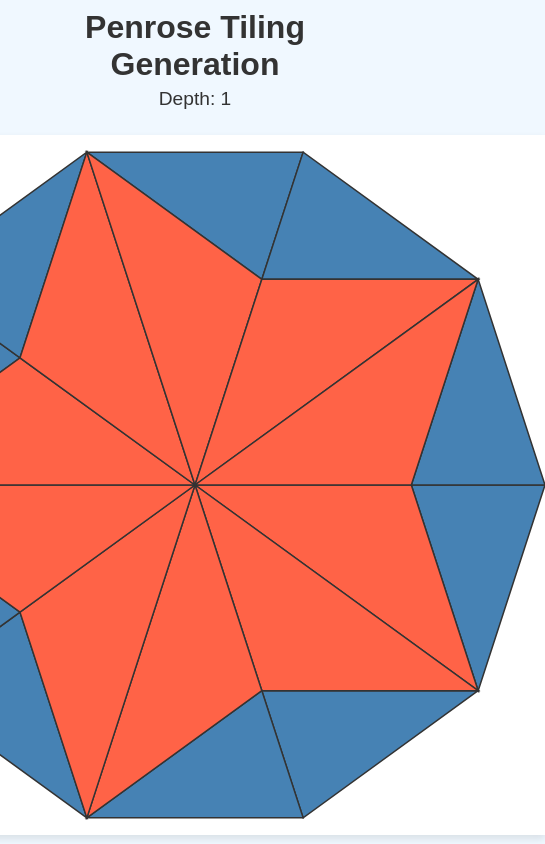
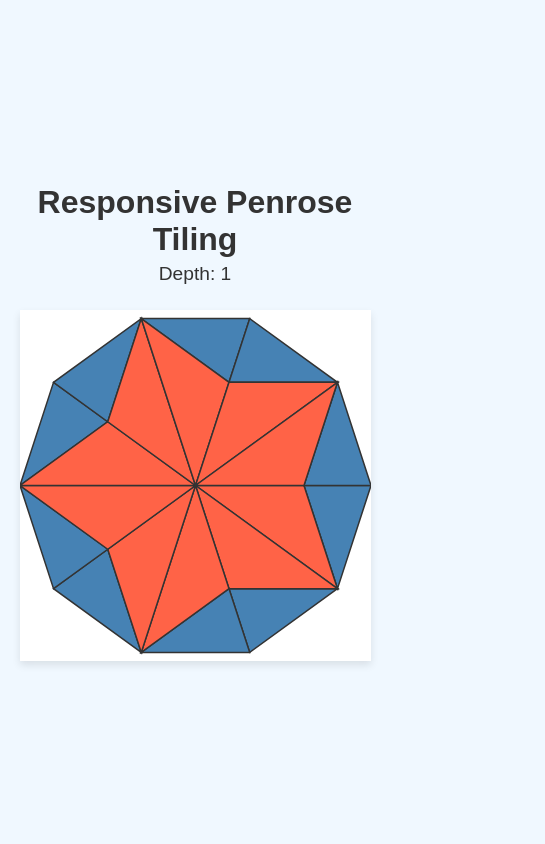
Before and after one commit to 97x/penrose-generation, a plain HTML site: page index.html in a window 390 px wide. Shown: the whole page, 545 px wide, since content can reach past the window. Drawn offline with Linux system fonts and the light colour scheme.

Commit message:
Made responsive

```diff
--- a/index.html
+++ b/index.html
@@ -3,8 +3,8 @@
 <head>
     <meta charset="utf-8">
     <meta name="viewport" content="width=device-width, initial-scale=1.0">
-    <title>Penrose Tiling</title>
-    <style type="text/css">
+    <title>Responsive Penrose Tiling</title>
+    <style>
         html, body {
             height: 100%;
             margin: 0;
@@ -24,6 +24,9 @@
             display: block;
             background-color: #ffffff;
             box-shadow: 0px 4px 8px rgba(0, 0, 0, 0.1);
+            width: 90%; /* Responsive width */
+            max-width: 700px; /* Maximum width for larger screens */
+            height: auto; /* Maintain aspect ratio */
         }
 
         #info {
@@ -46,12 +49,12 @@
 <body>
     <div id="wrapper">
         <div id="info">
-            <h1>Penrose Tiling Generation</h1>
+            <h1>Responsive Penrose Tiling</h1>
             <p id="current-depth">Depth: 0</p>
         </div>
-        <canvas id="main" width="700" height="700"></canvas>
+        <canvas id="main"></canvas>
     </div>
-    <script type="text/javascript">
+    <script>
         const GOLDEN_RATIO = 0.6180339887498948482;
         const canvas = document.getElementById("main");
         const ctx = canvas.getContext("2d");
@@ -70,10 +73,6 @@
             ["#8b4513", "#7fffd4"],
             ["#d2691e", "#ff7f50"],
             ["#32cd32", "#ba55d3"],
-            ["#ff4500", "#00ced1"],
-            ["#9400d3", "#ffff54"],
-            ["#00bfff", "#cd5c5c"],
-            ["#7cfc00", "#ffdab9"],
         ];
         let currentColorSetIndex = 0;
 
@@ -191,7 +190,11 @@
             }
         }
 
-        // Drawing logic
+        function resizeCanvas() {
+            canvas.width = Math.min(window.innerWidth * 0.9, 700);
+            canvas.height = canvas.width; // Keep it square
+        }
+
         function drawPenroseTiling(depth) {
             ctx.clearRect(0, 0, canvas.width, canvas.height);
 
@@ -229,9 +232,15 @@
                 currentColorSetIndex = (currentColorSetIndex + 1) % colorSets.length; // Cycle colors
             }
 
-            setTimeout(cycleDepths, 4000); // Set delay between cycles
+            setTimeout(cycleDepths, 4000);
         }
 
+        window.onresize = () => {
+            resizeCanvas();
+            drawPenroseTiling(currentDepth);
+        };
+
+        resizeCanvas();
         cycleDepths();
     </script>
 </body>
```
